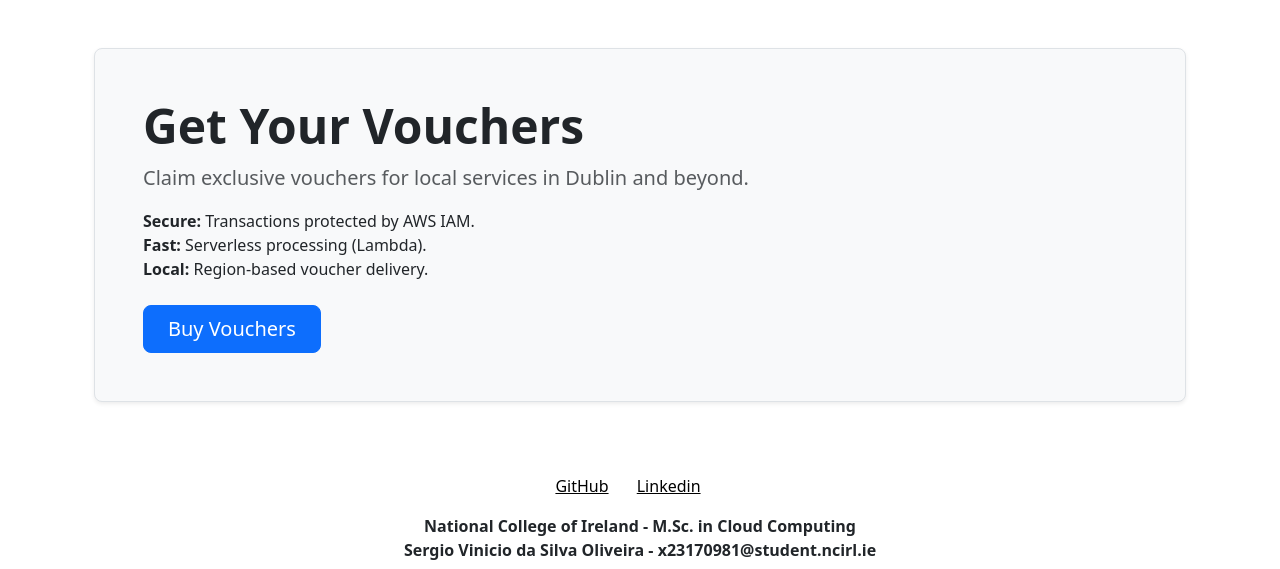
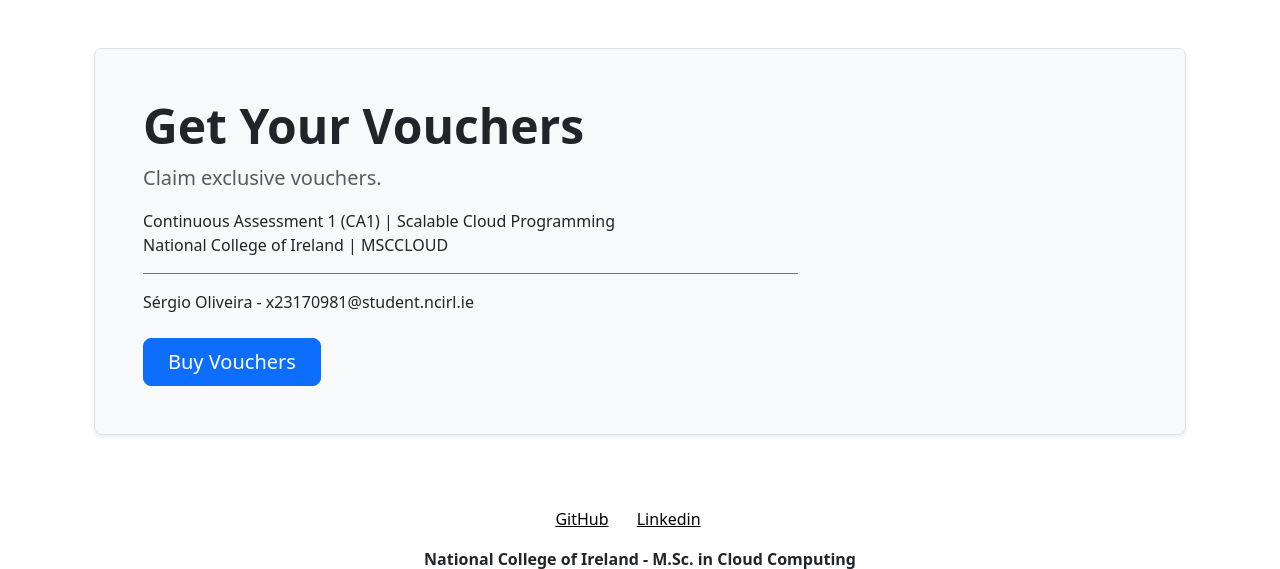
Before and after one commit to sergio-oliveira-br/safetrade_client_service, a Django app: page / in a window 1280 px wide. Shown: the top 569 px of the page. Run offline with Django 5.2, Linux system fonts and the light colour scheme.

Commit message:
Update index.html

```diff
--- a/vouchers_client/templates/core/index.html
+++ b/vouchers_client/templates/core/index.html
@@ -8,13 +8,14 @@
             <div class="row align-items-center">
                 <div class="col-md-8">
                     <h1 class="display-5 fw-bold text-dark">Get Your Vouchers</h1>
-                    <p class="lead text-muted">Claim exclusive vouchers for local services in Dublin and beyond.</p>
+                    <p class="lead text-muted">Claim exclusive vouchers.</p>
 
                      <ul class="list-unstyled">
-                         <li><i class="bi bi-shield-lock"></i> <b>Secure:</b> Transactions protected by AWS IAM.</li>
-                         <li><i class="bi bi-lightning"></i> <b>Fast:</b> Serverless processing (Lambda).</li>
-                         <li><i class="bi bi-geo-alt"></i> <b>Local:</b> Region-based voucher delivery.</li>
+                         <li><i class="bi bi-shield-lock"></i>Continuous Assessment 1 (CA1) | Scalable Cloud Programming</li>
+                         <li><i class="bi bi-geo-alt"></i>National College of Ireland | MSCCLOUD</li>
                      </ul>
+
+                    <p class="pt-3 border-top border-secondary">Sérgio Oliveira - x23170981@student.ncirl.ie</p>
 
                     <div class="d-flex gap-2 mt-4">
                         <a class="btn btn-primary btn-lg px-4" href="{% url 'showroom' %}" role="button">Buy Vouchers</a>
```
